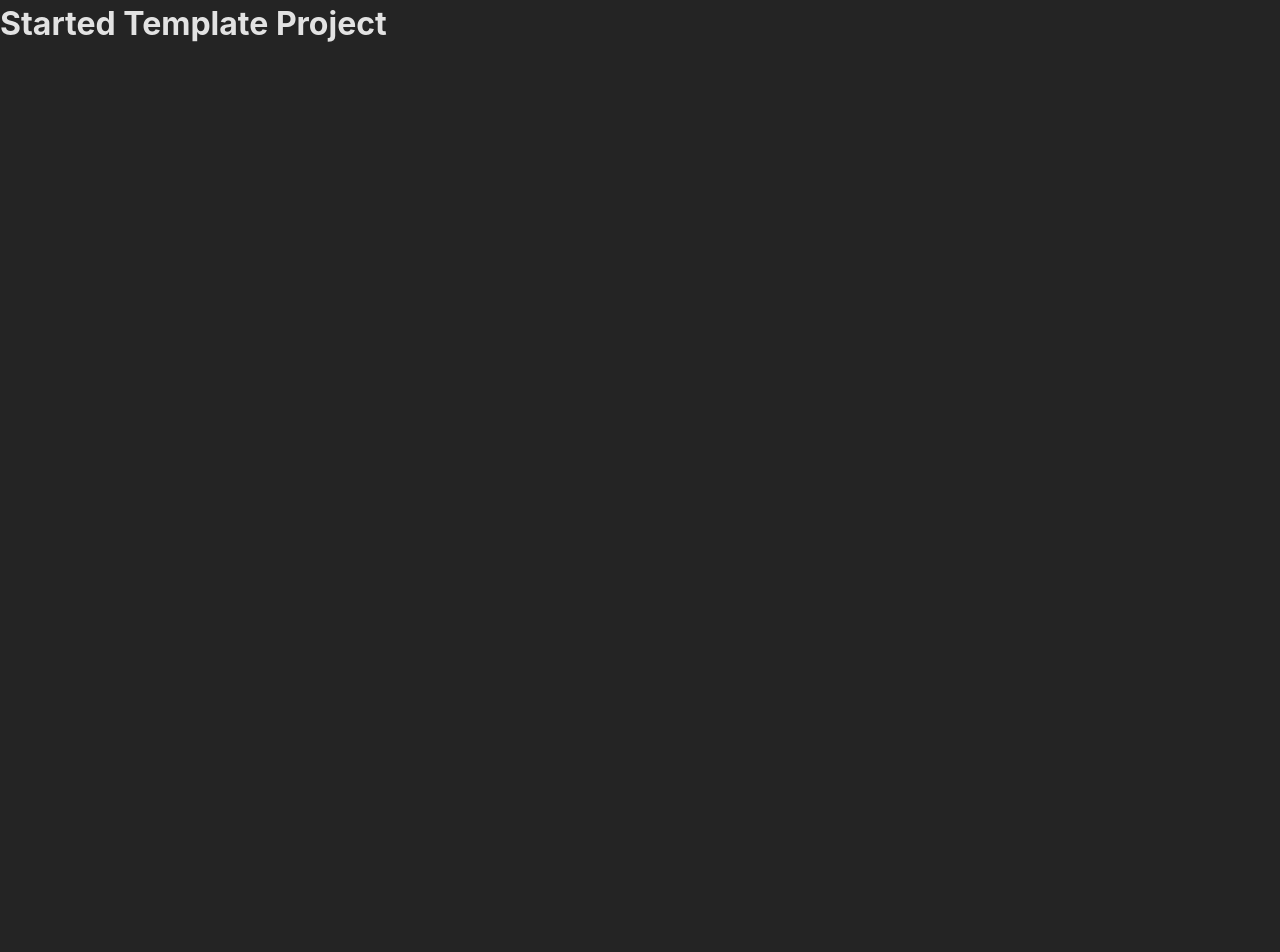
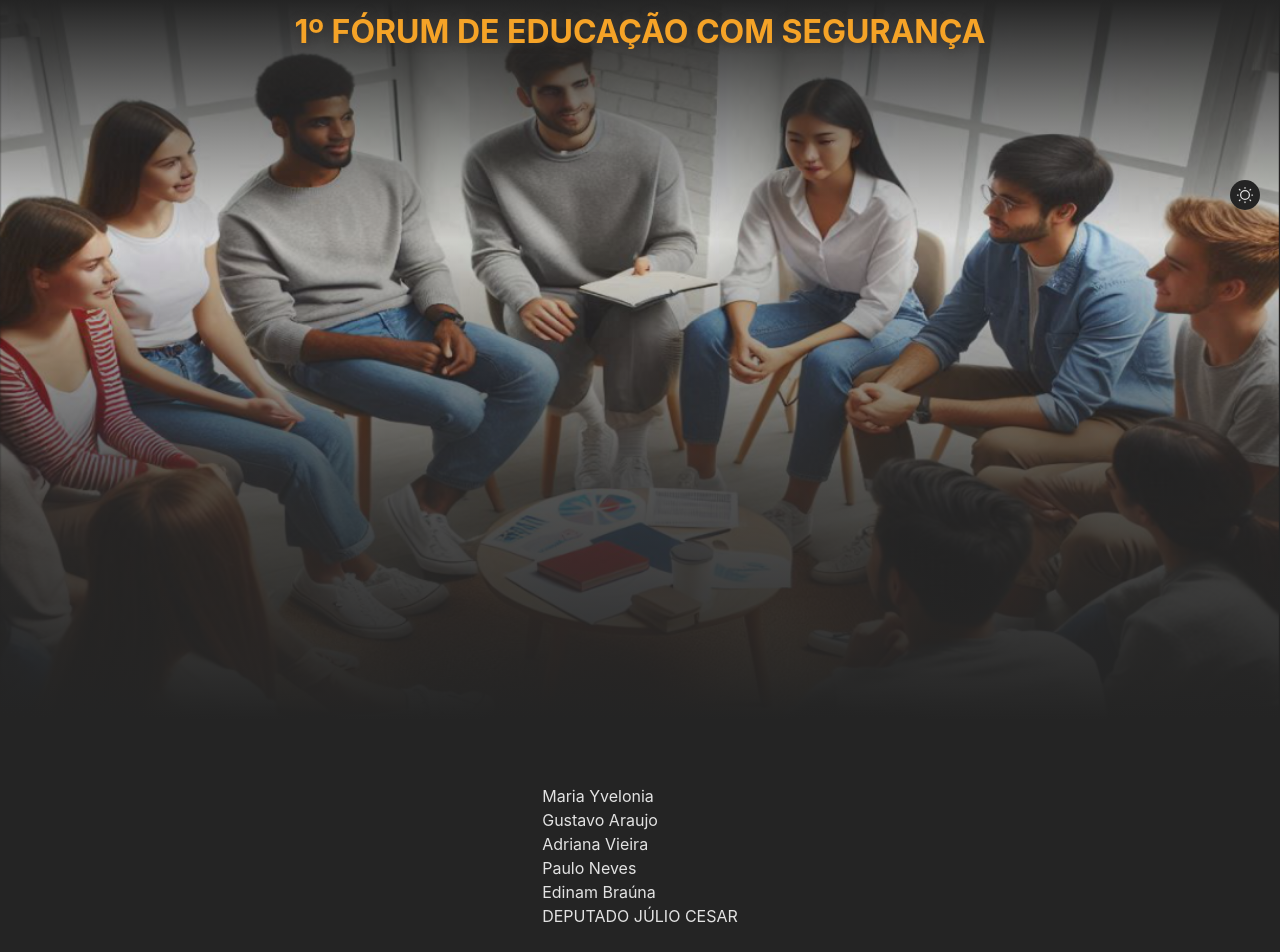
Before and after one commit to AdrianRoger/1-ForumOfEducationWithSecutiry, a React (Vite) app: page / in a window 1280 px wide. Shown: the top 952 px of the page. Before the commit the page ends 800 px from the top, so only its background shows below. Built offline with nearby package versions, Linux system fonts and the light colour scheme.

Commit message:
feat: start staff section

```diff
--- a/src/App.jsx
+++ b/src/App.jsx
@@ -1,13 +1,22 @@
 import "./App.css";
+import {
+  MainContainer,
+  HeroSection,
+  StaffSection,
+  Carousel,
+} from "./components";
 
 function App() {
   return (
     <>
-      <div>
-        <h1>Started Template Project</h1>
-      </div>
+      <MainContainer>
+        <HeroSection />
+        <StaffSection>
+          <Carousel />
+        </StaffSection>
+      </MainContainer>
     </>
   );
 }
-
+// TODO: Criar o card do carousel e estilizar
 export default App;
--- /dev/null
+++ b/src/components/Carousel.jsx
@@ -0,0 +1,21 @@
+import styled from "styled-components";
+// import { useTheme } from "../context/ThemeContext";
+// import PropTypes from "prop-types";
+import { cardData } from "../constants/cardData";
+
+const StyledDiv = styled.div`
+  background-color: ${(props) => props.theme.bgColor};
+  color: ${(props) => props.theme.textColor};
+`;
+
+const Carousel = () => {
+  return (
+    <StyledDiv>
+      {cardData.map((data, i) => (
+        <p key={i}>{data.name}</p>
+      ))}
+    </StyledDiv>
+  );
+};
+
+export default Carousel;
--- /dev/null
+++ b/src/components/StaffSection.jsx
@@ -0,0 +1,24 @@
+import styled from "styled-components";
+// import { useTheme } from "../context/ThemeContext";
+import PropTypes from "prop-types";
+
+const StyledStaffSection = styled.section`
+  display: flex;
+  flex-direction: column;
+  align-items: center;
+  justify-content: center;
+  width: 100%;
+  padding-block: 4rem; /* ajustar após criar os items de preenchimento */
+  background-color: ${(props) => props.theme.bgColor};
+  color: ${(props) => props.theme.textColor};
+`;
+
+const StaffSection = ({ children }) => {
+  return <StyledStaffSection>{children}</StyledStaffSection>;
+};
+
+StaffSection.propTypes = {
+  children: PropTypes.node.isRequired,
+};
+
+export default StaffSection;
--- /dev/null
+++ b/src/components/index.jsx
@@ -0,0 +1,13 @@
+import MainContainer from "./MainContainer";
+import HeroSection from "./HeroSection";
+import ToggleThemeButton from "./ToggleThemeButton";
+import StaffSection from "./StaffSection";
+import Carousel from "./Carousel";
+
+export {
+    MainContainer,
+    HeroSection,
+    ToggleThemeButton,
+    StaffSection,
+    Carousel,
+};
--- /dev/null
+++ b/src/constants/cardData.jsx
@@ -0,0 +1,32 @@
+export const cardData = [
+  {
+    name: "Maria Yvelonia",
+    profession: "Professora e Ex-Secretária Nacional de assistência Social",
+    photo: "https://picsum.photos/640/800",
+  },
+  {
+    name: "Gustavo Araujo",
+    profession: "Economista - Jornalista e Presidente do Grupo Gustavo Araújo",
+    photo: "https://picsum.photos/640/800",
+  },
+  {
+    name: "Adriana Vieira",
+    profession: "Psicóloga - Neuropsicologia CPR 01/21759",
+    photo: "https://picsum.photos/640/800",
+  },
+  {
+    name: "Paulo Neves",
+    profession: "Escritor - Teologo e Ex - Secretario de Segurança Pública e Trânsito - Ex - Integrante do BOPE e BAVOP/PMDF",
+    photo: "https://picsum.photos/640/800",
+  },
+  {
+    name: "Edinam Braúna",
+    profession: "Secretário Municipal de Segurança Pública de Luziânia - GO",
+    photo: "https://picsum.photos/640/800",
+  },
+  {
+    name: "DEPUTADO JÚLIO CESAR",
+    profession: "",
+    photo: "https://picsum.photos/640/800",
+  },
+];
--- a/src/index.css
+++ b/src/index.css
@@ -3,14 +3,22 @@
   line-height: 1.5;
   font-weight: 400;
 
+
+  --bg-dark-theme: #242424;
+  --color-dark-theme: rgba(255, 255, 255, 0.87);
+
+  --bg-light-theme: #ffffff;
+  --color-light-theme: #213547;
+
   color-scheme: light dark;
-  color: rgba(255, 255, 255, 0.87);
-  background-color: #242424;
+  color: var(--color-dark-theme);
+  background-color: var(--bg-dark-theme);
 
   font-synthesis: none;
   text-rendering: optimizeLegibility;
   -webkit-font-smoothing: antialiased;
   -moz-osx-font-smoothing: grayscale;
+
 }
 
 * {
@@ -28,9 +36,9 @@ body {
 }
 
 /* switch to light theme based on OS prefers*/
-@media (prefers-color-scheme: dark) {
+@media (prefers-color-scheme: light) {
   :root {
-    color: #213547;
-    background-color: #ffffff;
+    color: var(--color-light);
+    background-color: var(--bg-light-theme);
   }
 }
```
Also changed, not shown: src/main.jsx (+6 -3 lines).
